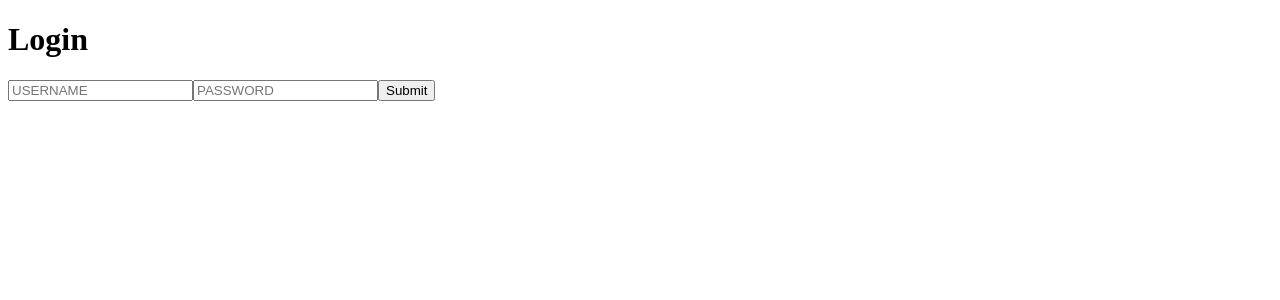
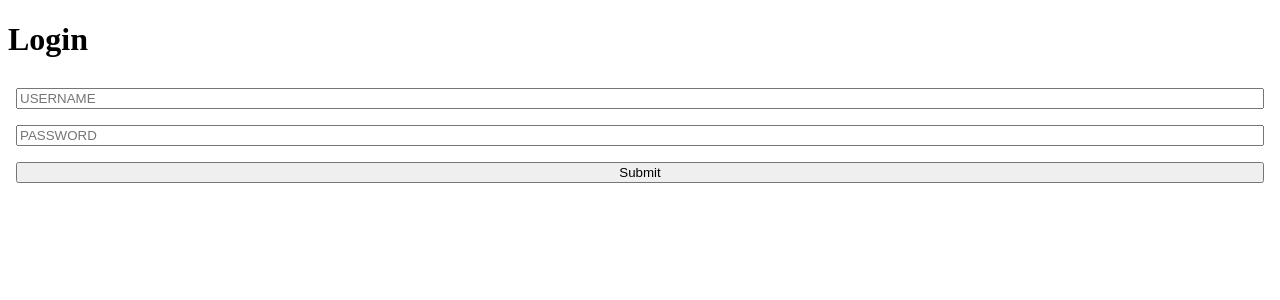
Before and after one commit to pazano/together-todo, a React app: page /login in a window 1280 px wide. Shown: the top 300 px of the page. Built offline with nearby package versions, Linux system fonts and the light colour scheme; the HTML template or start-up script is replaced by a standard one.

Commit message:
some config and package updates

```diff
--- a/client/src/components/Auth/Login/index.jsx
+++ b/client/src/components/Auth/Login/index.jsx
@@ -2,6 +2,7 @@ import React from 'react';
 import axios from 'axios';
 import { Component } from 'react';
 import { Redirect } from 'react-router-dom';
+import '../auth.css';
 
 const BASE_URL = 'http://localhost:8080';
 
@@ -73,7 +74,7 @@ class Login extends Component {
     return(
       <div>
         <h1>Login</h1>
-        <form>
+        <form class="auth__form">
           <input
             name="username"
             type="text"
--- /dev/null
+++ b/client/src/components/Auth/auth.css
@@ -0,0 +1,8 @@
+.auth__form {
+  display: flex;
+  flex-flow: column;
+}
+.auth__form > * {
+  flex: 1;
+  margin: 8px;
+}
--- /dev/null
+++ b/postcss.config.js
@@ -0,0 +1,9 @@
+const autoprefixer = require("autoprefixer");
+
+module.exports = {
+  plugins: [
+    autoprefixer({
+      browsers: ["> 1%", "last 2 versions"]
+    })
+  ]
+};
--- a/webpack.config.js
+++ b/webpack.config.js
@@ -4,7 +4,7 @@ const SRC = path.resolve(__dirname, './client/src');
 const DIST = path.resolve(__dirname, './client/dist');
 
 module.exports = {
-  entry: `${SRC}/index.jsx`,
+  entry: ['babel-polyfill', `${SRC}/index.jsx`],
   output: {
     path: DIST,
     filename: 'bundle.js'
@@ -19,7 +19,11 @@ module.exports = {
         options: {
           presets: ['env', 'react']
         }
-      }
+      },
+      {
+        test: /\.(css)$/,
+        loaders: ["style-loader", "css-loader", "postcss-loader"]
+      },
     ]
   }
 }
```
Also changed, not shown: package.json (+6 -2 lines), 3 other files (tests, documents, lock files or other folders).
